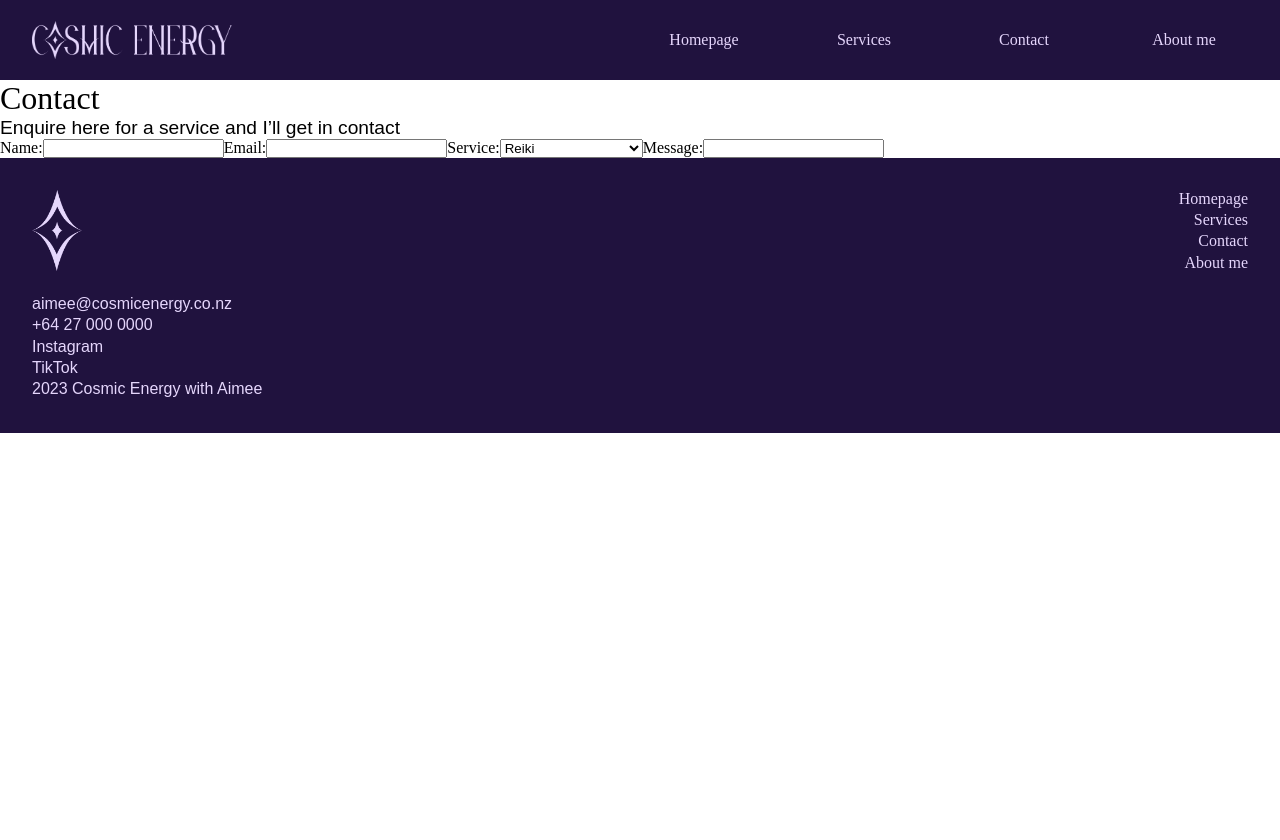
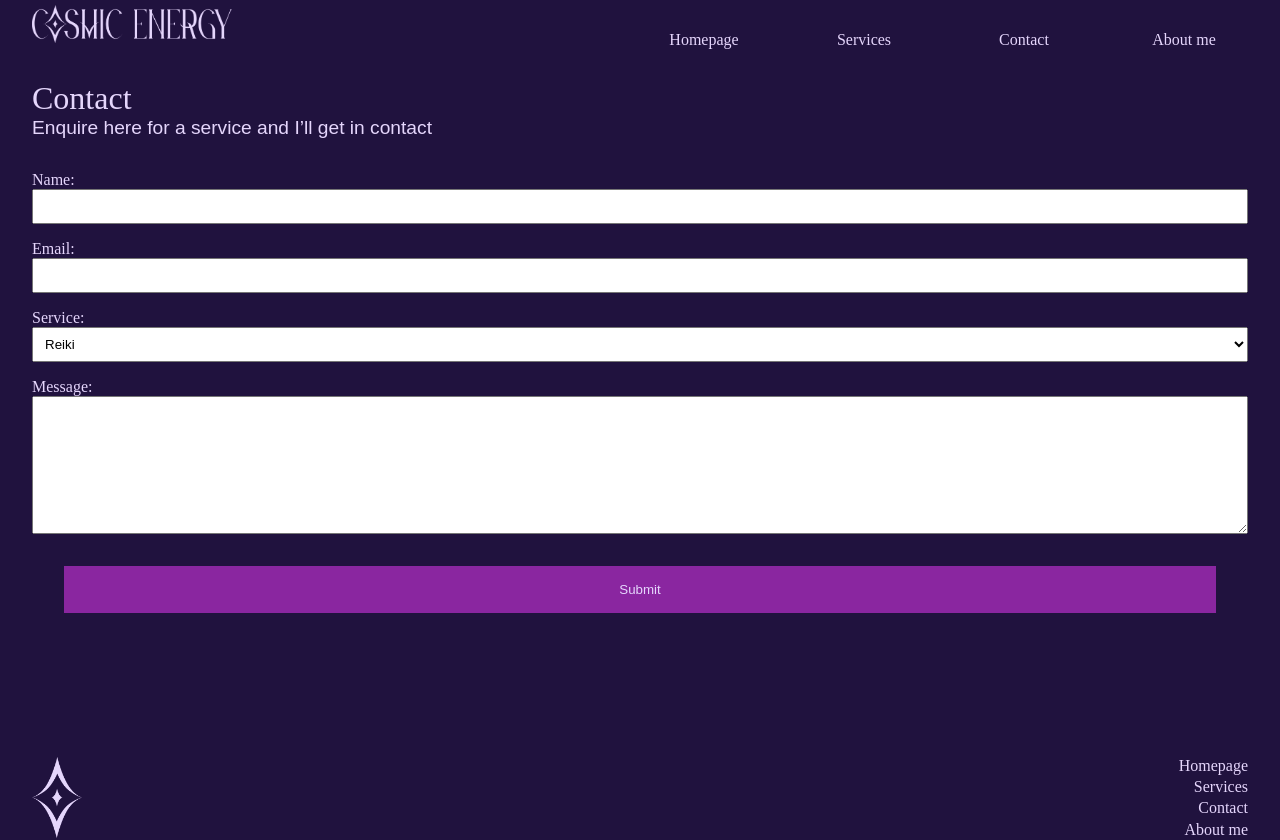
Before and after one commit to deshandeshandeshan/cosmicenergywithaimee, a React (Create React App) app in the folder client/: page /contact in a window 1280 px wide. Shown: the top 840 px of the page. Before the commit the page ends 800 px from the top, so only its background shows below. Built offline with nearby package versions, Linux system fonts and the light colour scheme; a web font is replaced by a local one.

Commit message:
Css changes made to aboutme,contact, services and header components

```diff
--- /dev/null
+++ b/client/src/components/AboutMe.css
@@ -0,0 +1,13 @@
+.aboutMeFirstSection {
+background-color: #4A2A93;
+color: #E8E3D6;
+}
+
+.aboutMeSecondSection {
+background-color: #E8E3D6;
+color: #20123E;
+}
+
+.aboutMeSectionPadding {
+    padding: 4rem 2rem;
+}
--- a/client/src/components/AboutMe.js
+++ b/client/src/components/AboutMe.js
@@ -1,18 +1,19 @@
 import { Link } from "react-router-dom";
 import skyMoon from "../images/sky_moon.jpg";
 import crystals from "../images/crystals.jpg";
+import "./AboutMe.css";
 
 const AboutMe = () => {
   return (
     <main>
-      <div>
       <img
         src={crystals}
         alt="dreamy setting with crystals and statues"
-          width="500"
+        width="100%"
       />
-        <h1 className="heading">Hi, I'm Aimee</h1>
-        <p>
+      <div className="aboutMeFirstSection aboutMeSectionPadding">
+        <h1 className="firstSectionHeading">Hi, I'm Aimee</h1>
+        <p className="firstSectionText">
           I have consciously been on my own spiritual journey since I was 17
           years of age. Fast forward a few years and some losses later, I
           finally chose to answer the “call” to unlock who I really am after
@@ -21,27 +22,27 @@ const AboutMe = () => {
           clear blocks that are stopping their soul connection on their journey
           and who they want to be.
         </p>
+      </div>
       <img
         src={skyMoon}
         alt="ethereal sky setting with clouds and crecent moon"
-          width="500"
+        width="100%"
       />
-      </div>
-      <div>
-        <p>
+      <div className="aboutMeSecondSection aboutMeSectionPadding">
+        <p className="secondSectionText">
           We often hear it nowadays don’t we - how we are all made up of energy,
           and that is true for everything in our world, so when your own
           internal energy system (the chakras) are out of sync, it really does
           have a profound effect on our reality and how we respond to things
           happening around us.
         </p>
-        <p>
+        <p className="secondSectionText">
           Here at It’s Cosmic Energy, my goal is to help you clear any blockages
           that are stopping you from aligning with your full potential and your
           higher self.
         </p>
         <Link to="/contact">
-          <button>Contact</button>
+          <button className="button">Contact</button>
         </Link>
       </div>
     </main>
--- /dev/null
+++ b/client/src/components/Contact.css
@@ -0,0 +1,42 @@
+.contactPage {
+    background-color: #20123E;
+    padding: 0 2rem 4rem;
+}
+
+.colourLightPurple {
+    color: #E5D6FC;
+}
+
+.introPadding {
+    padding-bottom: 2rem;
+}
+
+.formMargin {
+    margin-bottom: 1rem;
+}
+
+.buttonMargin{
+    margin-top: 2rem;
+}
+
+.contactForm {
+    font-family: "ivypresto-headline", serif;
+    font-weight: 100;
+    display: grid;
+}
+
+input {
+    width: 100%;
+    white-space: pre-line;
+    white-space: pre-wrap;
+    overflow-wrap: break-word;
+    outline: none;
+}
+
+.inputFieldMessage {
+    outline: none;
+}
+
+.inputField {
+    padding: .5rem;
+}
--- a/client/src/components/Contact.js
+++ b/client/src/components/Contact.js
@@ -1,25 +1,59 @@
+import "./Contact.css";
+
 const Contact = () => {
   return (
     <main>
-      <div>
-        <h1 className="heading">Contact</h1>
-        <p>Enquire here for a service and I’ll get in contact</p>
-        <form>
+      <div className="contactPage">
+        <h1 className="contactHeading colourLightPurple">Contact</h1>
+        <p className="contactIntro introPadding colourLightPurple">
+          Enquire here for a service and I’ll get in contact
+        </p>
+        <form className="contactForm colourLightPurple">
           <label for="name">Name:</label>
-          <input type="text" id="name" name="name" />
+          <input
+            className="formMargin inputField"
+            type="text"
+            id="name"
+            name="name"
+          />
 
           <label for="email">Email:</label>
-          <input type="text" id="email" name="email" />
+          <input
+            type="text"
+            id="email"
+            name="email"
+            className="inputField formMargin"
+          />
 
           <label for="service">Service:</label>
-          <select name="services" id="service">
+          <select
+            className="inputField formMargin"
+            name="services"
+            id="service"
+          >
             <option value="reiki">Reiki</option>
             <option value="oracle">Oracle card reading</option>
             <option value="medium">Mediumship reading</option>
           </select>
 
           <label for="message">Message:</label>
-          <input type="text" id="message" name="message" />
+          <textarea
+            type="text"
+            id="message"
+            name="message"
+            cols="60"
+            rows="8"
+            className="inputFieldMessage inputField"
+          />
+
+          <button
+            className="button buttonMargin"
+            type="submit"
+            form="form1"
+            value="Submit"
+          >
+            Submit
+          </button>
         </form>
       </div>
     </main>
--- a/client/src/components/Header.css
+++ b/client/src/components/Header.css
@@ -29,7 +29,11 @@ a {
 }
 
 .navPadding {
-    padding: 0 0 1rem 0;
+    padding-bottom: 1rem;
+}
+
+.navBrandPadding {
+    padding-bottom: 2rem;
 }
 
 .navBrand {
--- a/client/src/components/Header.js
+++ b/client/src/components/Header.js
@@ -11,7 +11,7 @@ const Header = () => {
             src={Logo}
             alt="Cosmic energy logo"
             width="200"
-            className="navBrand navPadding"
+            className="navBrand navBrandPadding"
           />
 
           <ul className="navMenu navPadding">
--- a/client/src/components/Services.css
+++ b/client/src/components/Services.css
@@ -65,7 +65,7 @@
     display: grid;
     min-height: 20rem;
     background-color: #4A2A93;
-    grid-template-rows: repeat(2, 1fr);
+    grid-template-rows: repeat(2, auto);
     padding-top: 4rem;
     padding-bottom: 4rem;
 }
@@ -75,6 +75,7 @@
     grid-column-end: 5;
     grid-row-start: 1;
     grid-row-end: 2;
+    padding-bottom: 2rem;
     color: #E8E3D6;
 }
 
@@ -82,6 +83,5 @@
     grid-column-start: 2;
     grid-column-end: 4;
     grid-row-start: 2;
-    max-height: 2rem;
     margin: auto 0;
 }
```
Lines whose indentation alone changed are shown as unchanged.
